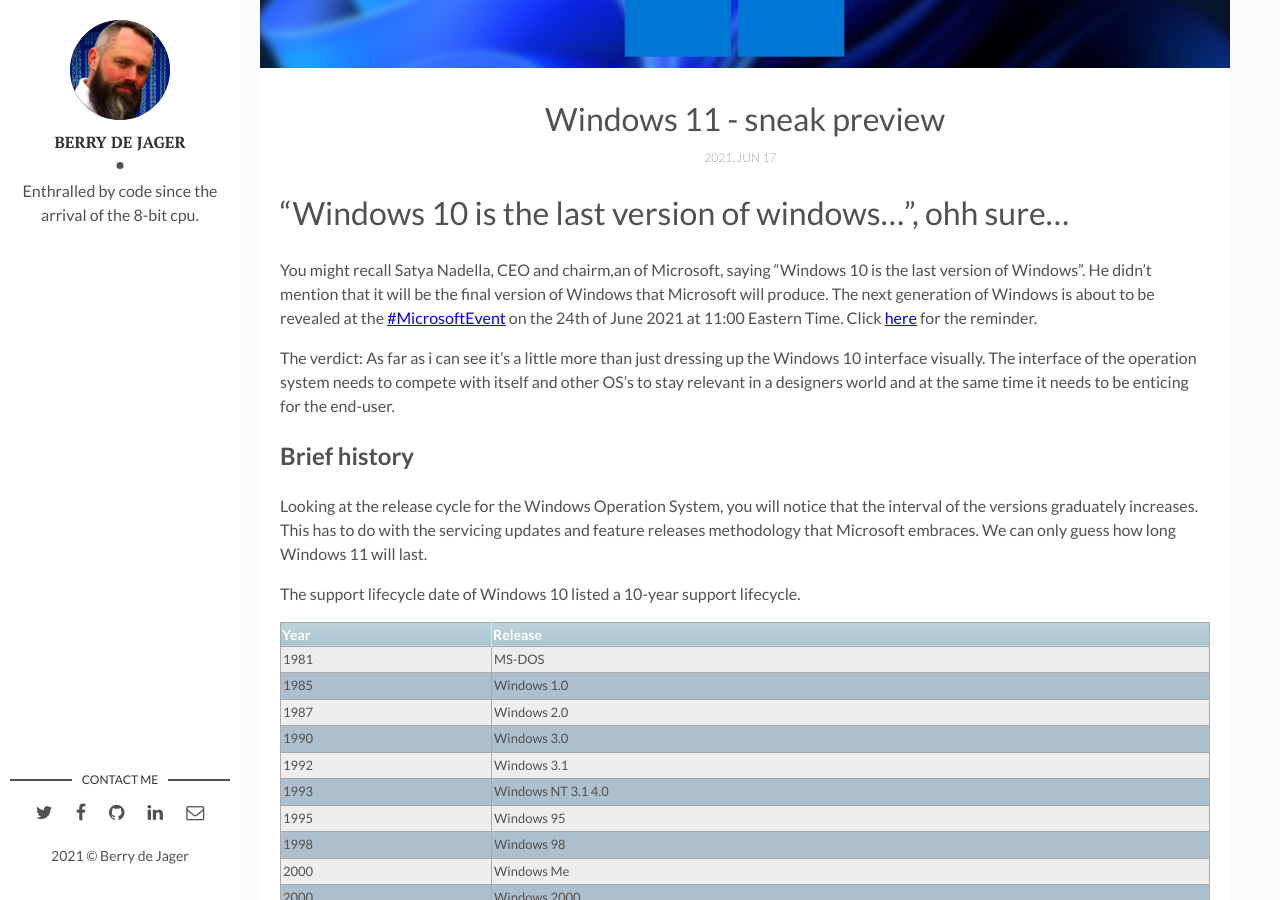
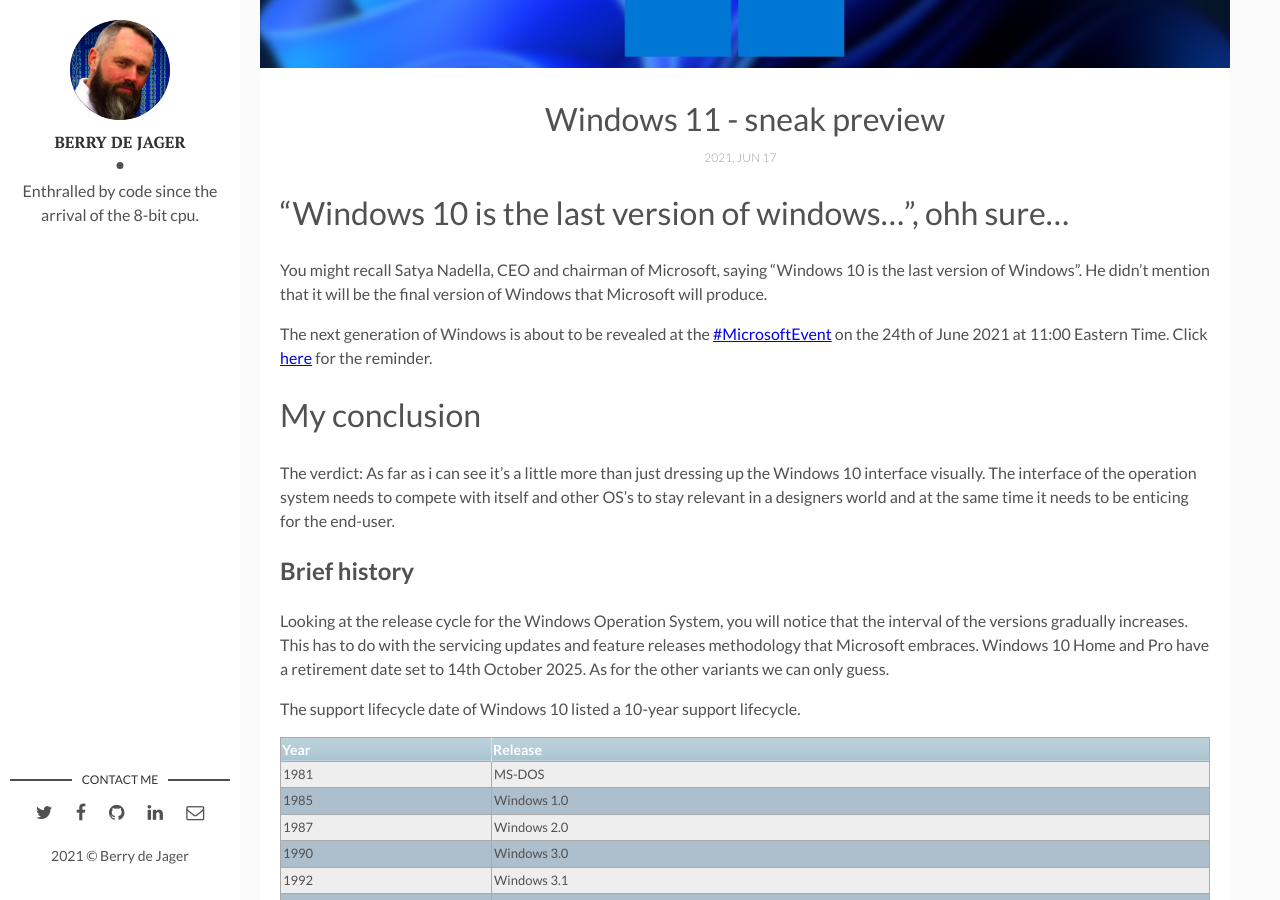
Before and after one commit to berrydejager/code.berrydejager.com, a Jekyll site: the page built from _posts/2021-06-17-Windows-11-sneak-preview.markdown, in a window 1280 px wide and 900 px high, scrolled down 195 px. Built offline with Jekyll 4.4.1, drawn with Linux system fonts in a browser that asks for light colours; comment, search, counter and statistics services are not loaded.

Commit message:
Update 2021-06-17-Windows-11-sneak-preview.markdown

```diff
--- a/_posts/2021-06-17-Windows-11-sneak-preview.markdown
+++ b/_posts/2021-06-17-Windows-11-sneak-preview.markdown
@@ -8,13 +8,17 @@
 ---
 # "Windows 10 is the last version of windows...", ohh sure...
 
-You might recall Satya Nadella, CEO and chairm,an of Microsoft, saying "Windows 10 is the last version of Windows". He didn't mention that it will be the final version of Windows that Microsoft will produce. The next generation of Windows is about to be revealed at the [#MicrosoftEvent](https://www.microsoft.com/en-us/windows/event) on the 24th of June 2021 at 11:00  Eastern Time. Click [here](https://query.prod.cms.rt.microsoft.com/cms/api/am/binary/RWFdr0) for the reminder.
+You might recall Satya Nadella, CEO and chairman of Microsoft, saying "Windows 10 is the last version of Windows". He didn't mention that it will be the final version of Windows that Microsoft will produce.
+
+The next generation of Windows is about to be revealed at the [#MicrosoftEvent](https://www.microsoft.com/en-us/windows/event) on the 24th of June 2021 at 11:00  Eastern Time. Click [here](https://query.prod.cms.rt.microsoft.com/cms/api/am/binary/RWFdr0) for the reminder.
+
+# My conclusion
 
 The verdict: As far as i can see it's a little more than just dressing up the Windows 10 interface visually. The interface of the operation system needs to compete with itself and other OS's to stay relevant in a designers world and at the same time it needs to be enticing for the end-user.
 
 ## Brief history
 
-Looking at the release cycle for the Windows Operation System, you will notice that the interval of the versions graduately increases. This has to do with the servicing updates and feature releases methodology that Microsoft embraces. We can only guess how long Windows 11 will last.
+Looking at the release cycle for the Windows Operation System, you will notice that the interval of the versions gradually increases. This has to do with the servicing updates and feature releases methodology that Microsoft embraces. Windows 10 Home and Pro have a retirement date set to 14th October 2025. As for the other variants we can only guess.
 
  The support lifecycle date of Windows 10 listed a 10-year support lifecycle.
 
```
